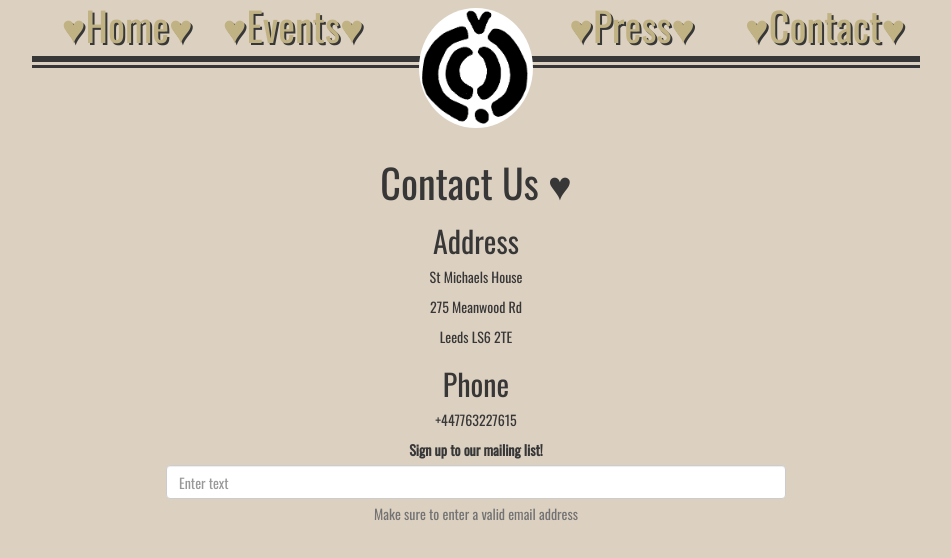
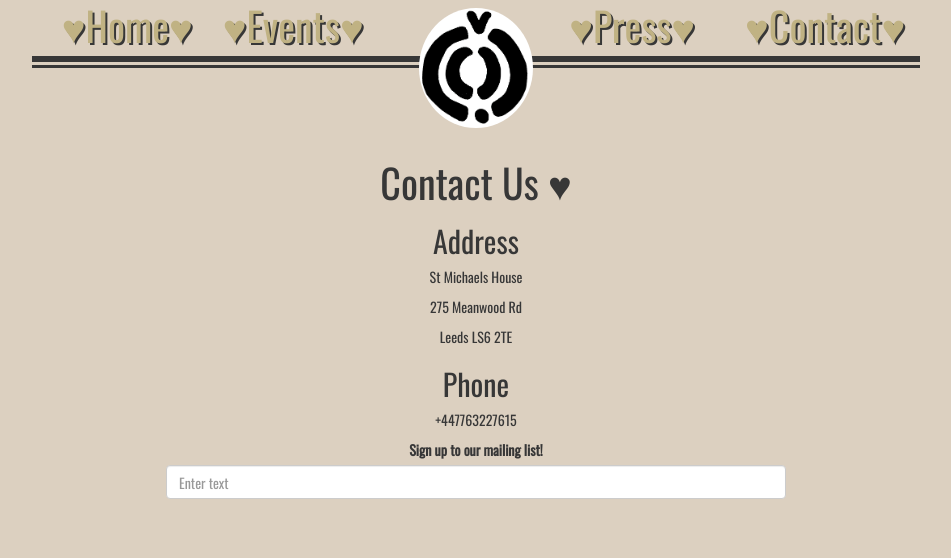
Before and after one commit to bertiespell/slt_drp, a React (Create React App) app: page /contact in a window 1280 px wide. Shown: the top 558 px of the page, without its empty margins (164-1115 px from the left). Built offline with nearby package versions, Linux system fonts and the light colour scheme.

Commit message:
Removing form validation text

```diff
--- a/src/components/contact.js
+++ b/src/components/contact.js
@@ -97,7 +97,6 @@ class Contact extends Component {
                             onChange={this.handleChange}
                         />
                         <FormControl.Feedback />
-                        <HelpBlock>Make sure to enter a valid email address</HelpBlock>
                         </FormGroup>
                     </form>
                 </div>
```
